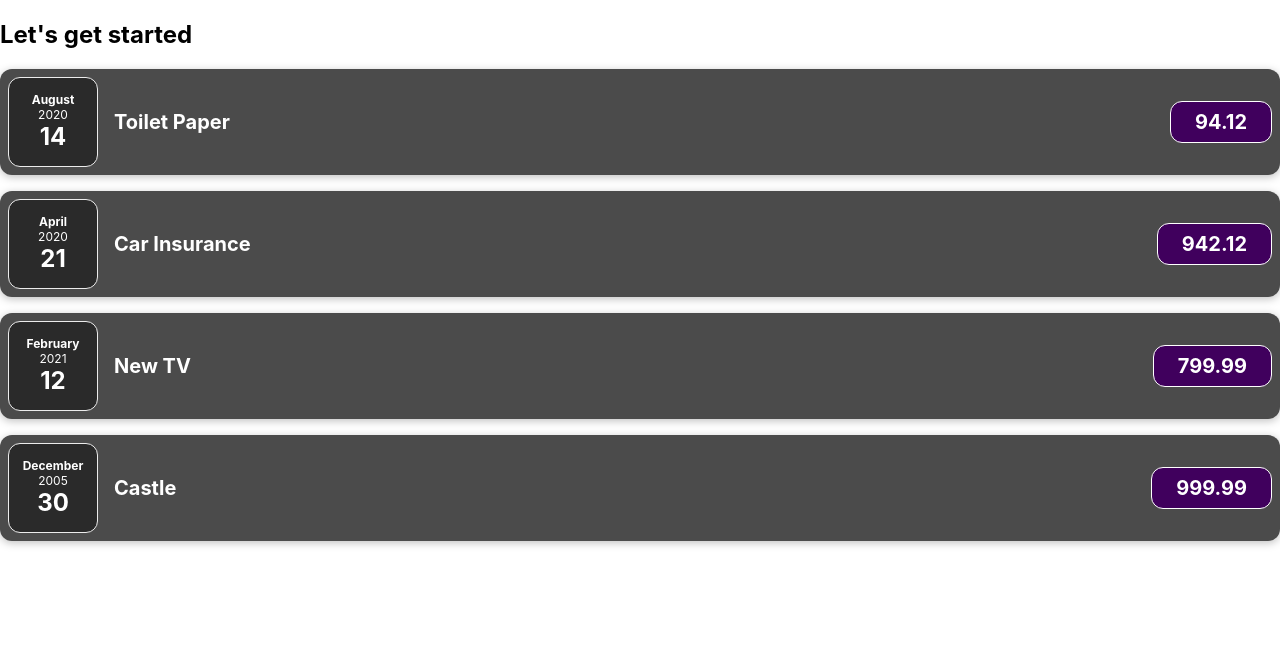
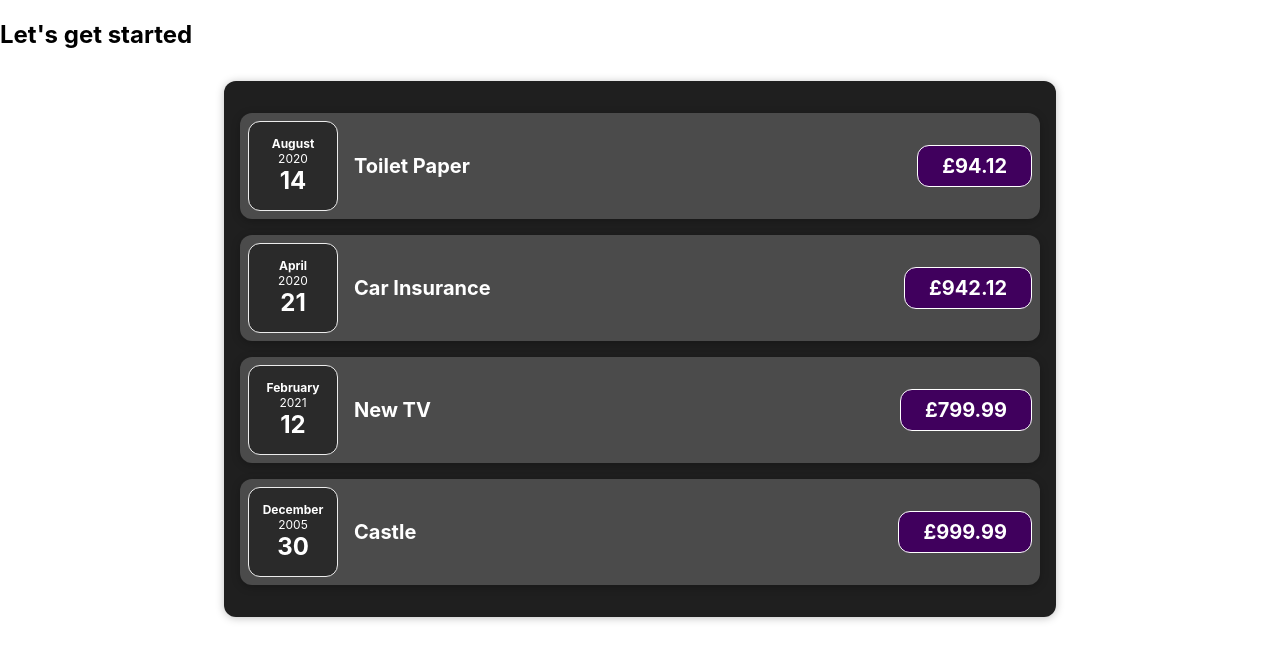
Before and after one commit to albert-kuc/ExpensesInReact, a JavaScript app: page / in a window 1280 px wide. Shown: the top 660 px of the page. Built offline with nearby package versions, Linux system fonts and the light colour scheme.

Commit message:
Add Expenses component

```diff
--- a/src/App.js
+++ b/src/App.js
@@ -1,4 +1,4 @@
-import ExpenseItem from "./components/ExpenseItem";
+import Expenses from "./components/Expenses";
 
 function App() {
   const expenses = [
@@ -31,26 +31,7 @@
   return (
     <div>
       <h2>Let's get started</h2>
-      <ExpenseItem
-        title={expenses[0].title}
-        amount={expenses[0].amount}
-        date={expenses[0].date}
-      />
-      <ExpenseItem
-        title={expenses[1].title}
-        amount={expenses[1].amount}
-        date={expenses[1].date}
-      />
-      <ExpenseItem
-        title={expenses[2].title}
-        amount={expenses[2].amount}
-        date={expenses[2].date}
-      />
-      <ExpenseItem
-        title={expenses[3].title}
-        amount={expenses[3].amount}
-        date={expenses[3].date}
-      />
+      <Expenses items={expenses}/>
     </div>
   );
 }
--- a/src/components/ExpenseItem.js
+++ b/src/components/ExpenseItem.js
@@ -7,7 +7,7 @@
       <ExpenseDate date={props.date}/>
       <div className="expense-item__description">
         <h2>{props.title}</h2>
-        <div className="expense-item__price">{props.amount}</div>
+        <div className="expense-item__price">£{props.amount}</div>
       </div>
     </div>
   )
--- /dev/null
+++ b/src/components/Expenses.css
@@ -0,0 +1,9 @@
+.expenses {
+    padding: 1rem;
+    background-color: rgb(31, 31, 31);
+    margin: 2rem auto;
+    width: 50rem;
+    max-width: 95%;
+    border-radius: 12px;
+    box-shadow: 0 1px 8px rgba(0, 0, 0, 0.25);
+}
--- /dev/null
+++ b/src/components/Expenses.js
@@ -0,0 +1,31 @@
+import ExpenseItem from "./ExpenseItem";
+import "./Expenses.css"
+
+function Expenses(props) {
+  return (
+    <div className="expenses">
+      <ExpenseItem
+        title={props.items[0].title}
+        amount={props.items[0].amount}
+        date={props.items[0].date}
+      />
+      <ExpenseItem
+        title={props.items[1].title}
+        amount={props.items[1].amount}
+        date={props.items[1].date}
+      />
+      <ExpenseItem
+        title={props.items[2].title}
+        amount={props.items[2].amount}
+        date={props.items[2].date}
+      />
+      <ExpenseItem
+        title={props.items[3].title}
+        amount={props.items[3].amount}
+        date={props.items[3].date}
+      />
+    </div>
+  )
+}
+
+export default Expenses;
```
